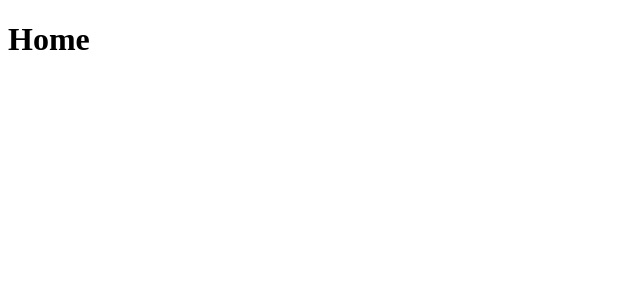
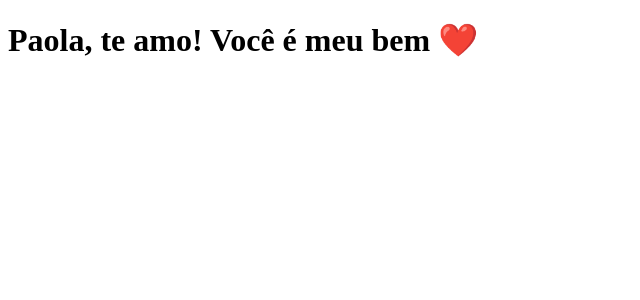
Before and after one commit to theoatvisaas/tabnews-clone, a Next.js app: page / in a window 1280 px wide. Shown: the top 300 px of the page, without its empty margins (0-640 px from the left). Built offline with nearby package versions, Linux system fonts and the light colour scheme.

Commit message:
Mensagem modificada

```diff
--- a/pages/index.js
+++ b/pages/index.js
@@ -1,5 +1,5 @@
 function Home() {
-  return <h1>Home</h1>;
+  return <h1>Paola, te amo! Você é meu bem ❤️</h1>;
 }
 
 export default Home;
```
